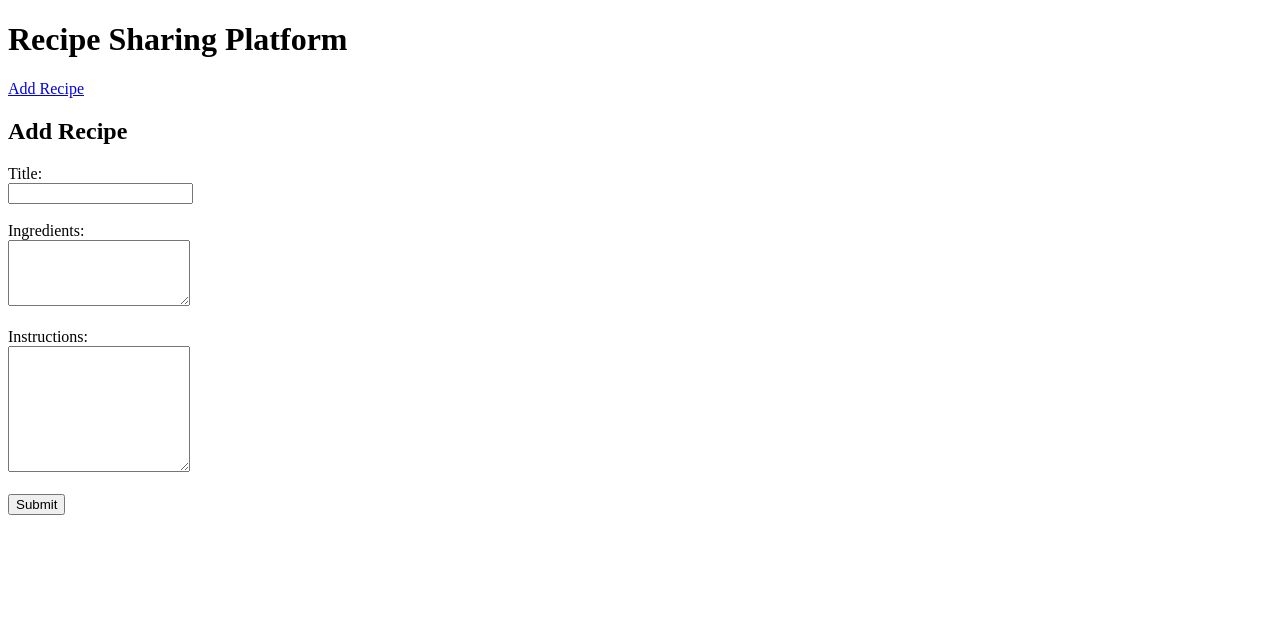
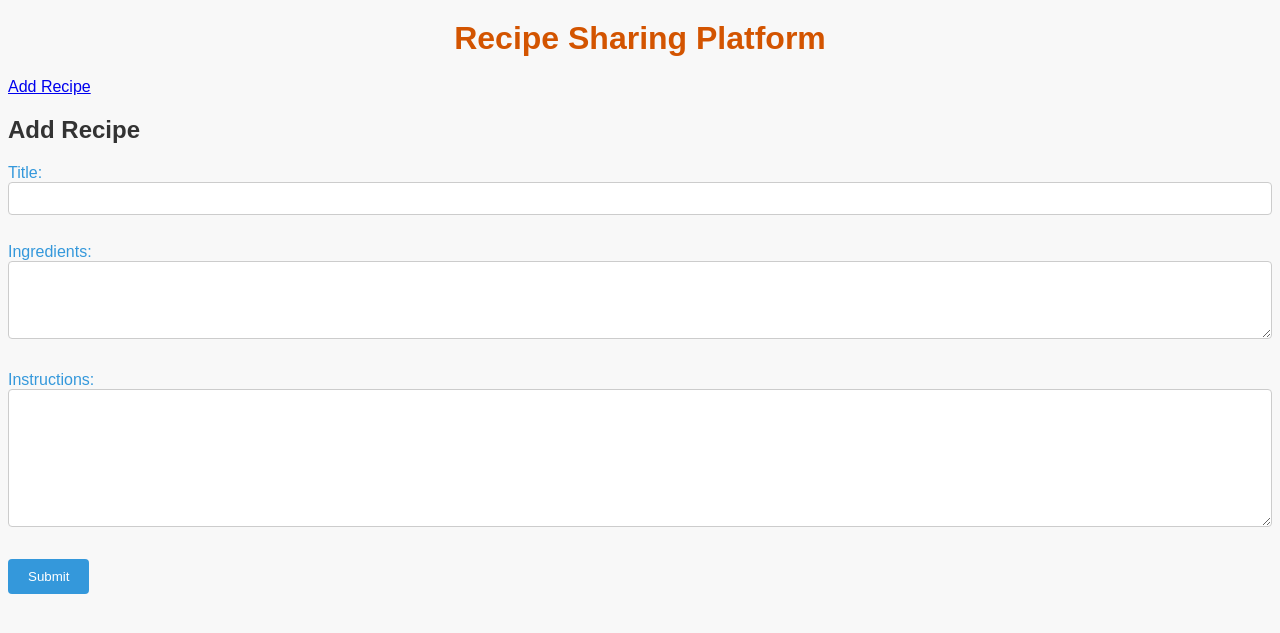
Before and after one commit to Jamilm1/addrecipe, a Flask app: page / in a window 1280 px wide. Shown: the top 633 px of the page. Run offline with Flask 3, Linux system fonts and the light colour scheme.

Commit message:
commit1branch

```diff
--- a/templates/index.html
+++ b/templates/index.html
@@ -5,6 +5,16 @@
     <meta name="viewport" content="width=device-width, initial-scale=1.0">
     <title>Recipe Sharing Platform</title>
     <style>
+        body {
+            background-color: #f8f8f8;
+            color: #333;
+            font-family: Arial, sans-serif;
+        }
+        h1 {
+            color: #d35400;
+            text-align: center;
+            margin-top: 20px;
+        }
         .recipe {
             border: 1px solid #ccc;
             margin-bottom: 20px;
@@ -13,6 +23,9 @@
         .recipe h2 {
             text-align: center;
         }
+        .recipe p strong {
+            color: #3498db;
+        }
         .recipe ul {
             list-style-type: disc;
             padding-left: 20px;
@@ -20,6 +33,26 @@
         .recipe ol {
             list-style-type: decimal;
             padding-left: 20px;
+        }
+        label {
+            color: #3498db;
+        }
+        input[type="text"],
+        textarea {
+            width: 100%;
+            padding: 8px;
+            margin-bottom: 10px;
+            border: 1px solid #ccc;
+            border-radius: 4px;
+            box-sizing: border-box;
+        }
+        button[type="submit"] {
+            background-color: #3498db;
+            color: #fff;
+            padding: 10px 20px;
+            border: none;
+            border-radius: 4px;
+            cursor: pointer;
         }
     </style>
 </head>
```
Also changed, not shown: templates/add_recipe.html (+32 -0 lines).
